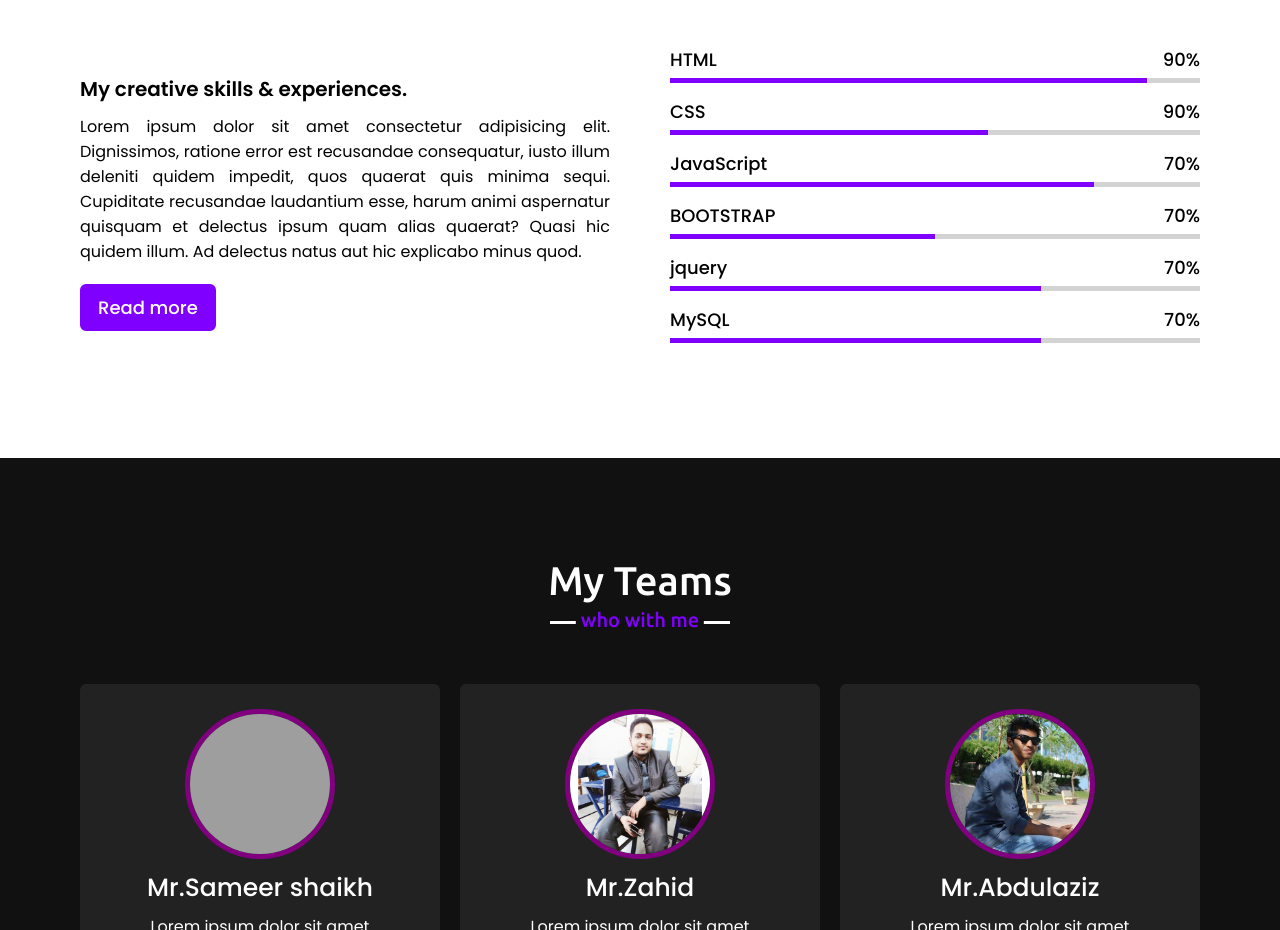
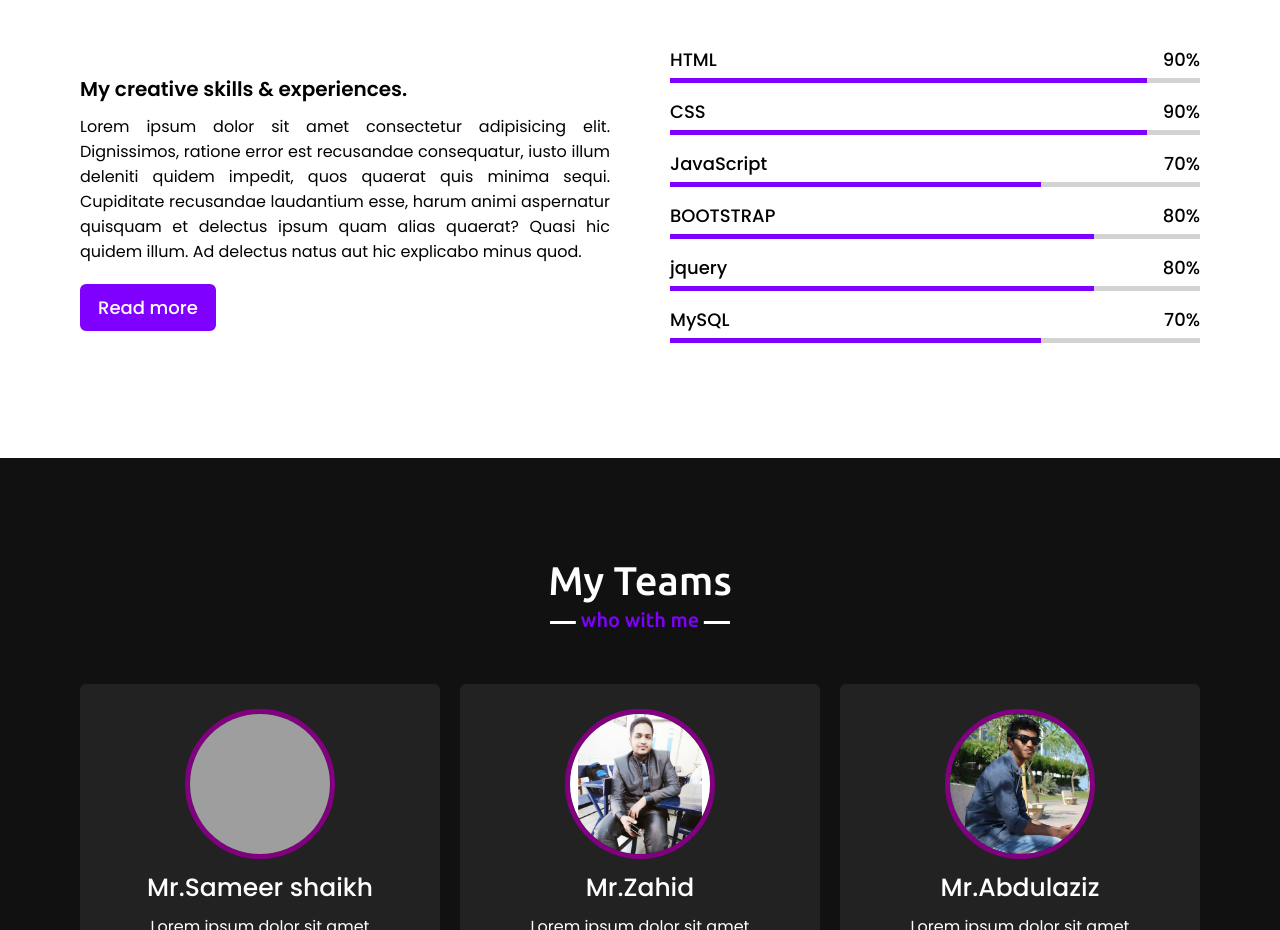
Before and after one commit to Sameer847/Sameer-Shaikh, a website: page index.html in a window 1280 px wide. Shown: the part 2260-3190 px from the top of the page. Drawn offline with nearby package versions, Linux system fonts and the light colour scheme; grey boxes are pictures that could not be loaded.

Commit message:
Percentage bar change

```diff
--- a/index.html
+++ b/index.html
@@ -131,16 +131,16 @@
                     <div class="bars">
                         <div class="info">
                             <span>BOOTSTRAP</span>
-                            <span>70%</span>
+                            <span>80%</span>
                         </div>
-                        <div class="line php"></div>
+                        <div class="line bootstrap"></div>
                     </div>
                     <div class="bars">
                         <div class="info">
                             <span>jquery</span>
-                            <span>70%</span>
+                            <span>80%</span>
                         </div>
-                        <div class="line mysql"></div>
+                        <div class="line jquery"></div>
                     </div>
                     <div class="bars">
                         <div class="info">
--- a/style.css
+++ b/style.css
@@ -368,13 +368,16 @@ section .title::after {
   width: 90%;
 }
 .skills-content .right .css::before {
-  width: 60%;
+  width: 90%;
 }
 .skills-content .right .js::before {
+  width: 70%;
+}
+.skills-content .right .bootstrap::before {
   width: 80%;
 }
-.skills-content .right .php::before {
-  width: 50%;
+.skills-content .right .jquery::before {
+  width: 80%;
 }
 .skills-content .right .mysql::before {
   width: 70%;
```
